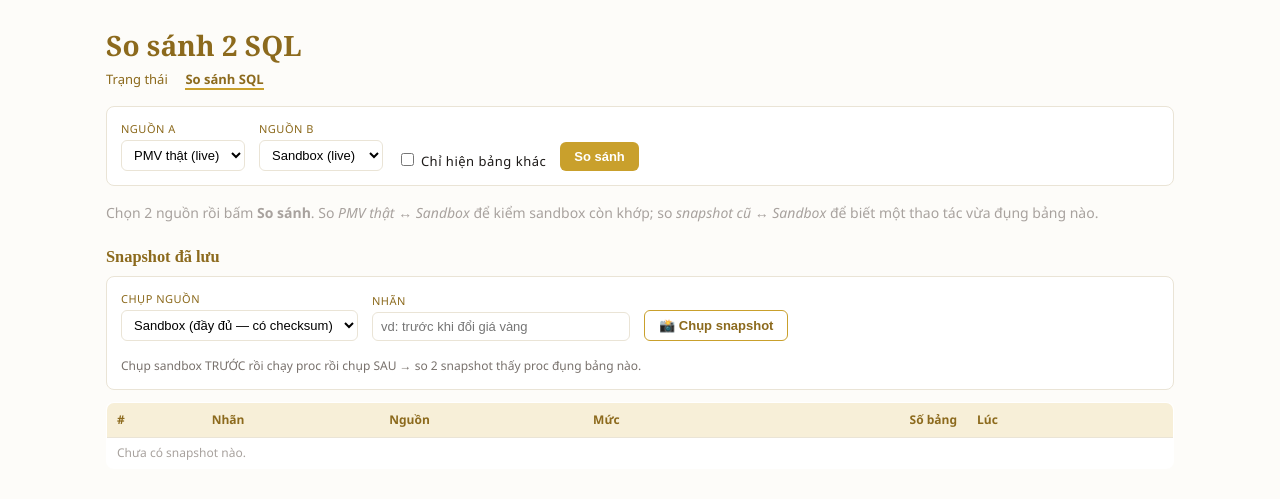
After one commit to giang88nc/KHBL, a Django app: page /so-sanh/ in a window 1280 px wide. The commit adds this page. Shown: the top 499 px of the page. Run offline with Django 5.2, Linux system fonts and the light colour scheme; data that the repository does not hold is empty.

Commit message:
GD1: bo so sanh 2 SQL + trang UI diff (/so-sanh/)
- apps/pmv/diff.py: van tay moi bang (rows tu sys.partitions + checksum CHECKSUM_AGG);
  2 muc FAST (nhe, cho PMV that) / FULL (co checksum, bat ca UPDATE, chi sandbox)
- model PmvSnapshot luu van tay de so TRUOC/SAU khi chay proc (GD3)
- trang /so-sanh/: chon 2 nguon (PMV that / sandbox / snapshot), to mau bang khac,
  loc chi-hien-bang-khac, chup/xoa snapshot; link tu trang trang thai
- Kiem chung: test_diff 4/4 PASS (UPDATE 1 dong T_STATUS thi diff bat dung 1 bang qua
  checksum du rows khong doi, khoi phuc sandbox sach); UI so PMV that vs sandbox ra 17
  bang giao dich phat sinh sau backup (khop ban do dau vet hoa don)

Co-Authored-By: Claude Opus 4.8 <noreply@anthropic.com>

```diff
--- a/apps/pmv/urls.py
+++ b/apps/pmv/urls.py
@@ -6,4 +6,7 @@ app_name = "pmv"
 
 urlpatterns = [
     path("", views.status, name="status"),
+    path("so-sanh/", views.diff_view, name="diff"),
+    path("so-sanh/chup/", views.snapshot_create, name="snapshot_create"),
+    path("so-sanh/xoa/<int:pk>/", views.snapshot_delete, name="snapshot_delete"),
 ]
--- a/apps/pmv/views.py
+++ b/apps/pmv/views.py
@@ -1,6 +1,13 @@
-from django.shortcuts import render
+import time
 
-from .models import PmvAudit, PmvState
+from django.contrib import messages
+from django.shortcuts import redirect, render
+from django.urls import reverse
+from django.utils import timezone
+from django.views.decorators.http import require_POST
+
+from . import diff as diffmod
+from .models import PmvAudit, PmvSnapshot, PmvState
 
 
 def status(request):
@@ -16,3 +23,84 @@ def status(request):
         "so_canhbao": so_canhbao,
         "write_lock": state.get("pmv_write_lock") == "1",
     })
+
+
+def _resolve_snapshot(token):
+    """token: 'pmv' | 'sandbox' | 'snap:<id>' → (data, mô tả). Live thì chụp fast."""
+    if token and token.startswith("snap:"):
+        snap = PmvSnapshot.objects.filter(pk=int(token[5:])).first()
+        if not snap:
+            return None, "(snapshot đã xóa)"
+        return snap.payload, f"#{snap.pk} {snap.label} · {snap.created_at:%d/%m %H:%M} · {snap.mode}"
+    if token in ("pmv", "sandbox"):
+        data = diffmod.snapshot(token, mode="fast")
+        nhan = "PMV thật (live)" if token == "pmv" else "Sandbox (live)"
+        return data, f"{nhan} · {timezone.localtime():%d/%m %H:%M:%S} · fast"
+    return None, "(chưa chọn)"
+
+
+def diff_view(request):
+    """So sánh 2 nguồn SQL, tô màu bảng khác nhau."""
+    snapshots = PmvSnapshot.objects.all()[:50]
+    a_tok = request.GET.get("a", "pmv")
+    b_tok = request.GET.get("b", "sandbox")
+    only_diff = request.GET.get("only") == "1"
+
+    rows = summary = None
+    desc_a = desc_b = ""
+    if "so" in request.GET:
+        data_a, desc_a = _resolve_snapshot(a_tok)
+        data_b, desc_b = _resolve_snapshot(b_tok)
+        if data_a is None or data_b is None:
+            messages.error(request, "Nguồn không hợp lệ hoặc snapshot đã xóa.")
+        else:
+            rows = diffmod.diff(data_a, data_b)
+            summary = {
+                "diff": sum(1 for r in rows if r["status"] == "diff"),
+                "only_a": sum(1 for r in rows if r["status"] == "only_a"),
+                "only_b": sum(1 for r in rows if r["status"] == "only_b"),
+                "same": sum(1 for r in rows if r["status"] == "same"),
+                "total": len(rows),
+            }
+            if only_diff:
+                rows = [r for r in rows if r["status"] != "same"]
+
+    return render(request, "pmv/diff.html", {
+        "snapshots": snapshots,
+        "a_tok": a_tok, "b_tok": b_tok, "only_diff": only_diff,
+        "desc_a": desc_a, "desc_b": desc_b,
+        "rows": rows, "summary": summary, "ran": "so" in request.GET,
+    })
+
+
+@require_POST
+def snapshot_create(request):
+    """Chụp snapshot 1 nguồn và lưu (sandbox mặc định FULL để so trước/sau proc)."""
+    source = request.POST.get("source", "sandbox")
+    mode = request.POST.get("mode", "full" if source == "sandbox" else "fast")
+    label = (request.POST.get("label") or "").strip() or f"{source} {timezone.localtime():%d/%m %H:%M}"
+    if source not in ("pmv", "sandbox"):
+        messages.error(request, "Nguồn không hợp lệ.")
+        return redirect("pmv:diff")
+    try:
+        t0 = time.monotonic()
+        data = diffmod.snapshot(source, mode=mode)
+        snap = PmvSnapshot.objects.create(
+            label=label, source=source, mode=("fast" if source == "pmv" else mode),
+            table_count=len(data), payload=data,
+        )
+        messages.success(
+            request,
+            f"Đã chụp snapshot #{snap.pk} “{label}” — {len(data)} bảng, "
+            f"{snap.mode}, {time.monotonic() - t0:.1f}s.",
+        )
+    except Exception as exc:
+        messages.error(request, f"Chụp snapshot lỗi: {exc}")
+    return redirect(f"{reverse('pmv:diff')}?a=snap:{PmvSnapshot.objects.first().pk if PmvSnapshot.objects.exists() else ''}&b=sandbox")
+
+
+@require_POST
+def snapshot_delete(request, pk):
+    PmvSnapshot.objects.filter(pk=pk).delete()
+    messages.success(request, f"Đã xóa snapshot #{pk}.")
+    return redirect("pmv:diff")
--- /dev/null
+++ b/templates/pmv/diff.html
@@ -0,0 +1,147 @@
+{% load l10n %}<!DOCTYPE html>
+<html lang="vi">
+<head>
+<meta charset="utf-8">
+<meta name="viewport" content="width=device-width, initial-scale=1">
+<title>KHBL — So sánh 2 SQL</title>
+<style>
+  :root { --gold-700:#8C6A1D; --gold-500:#C9A02C; --gold-100:#F7EFD8; --ink:#1C1917; --line:#EAE4D6; --surface:#FDFCF9; }
+  * { box-sizing:border-box; }
+  body { margin:0; background:var(--surface); color:var(--ink); font:14px/1.5 "Be Vietnam Pro","Segoe UI",sans-serif; }
+  .wrap { max-width:1100px; margin:0 auto; padding:24px 16px; }
+  h1 { font-family:"Cormorant Garamond",Georgia,serif; color:var(--gold-700); margin:0 0 2px; }
+  .nav { margin-bottom:16px; }
+  .nav a { color:var(--gold-700); text-decoration:none; margin-right:14px; font-size:13px; }
+  .nav a.active { font-weight:700; border-bottom:2px solid var(--gold-500); }
+  .msg { padding:8px 12px; border-radius:6px; margin-bottom:10px; font-size:13px; }
+  .msg.success { background:#EAF4EC; color:#2E7D46; border:1px solid #B7DCC0; }
+  .msg.error { background:#FDF2F0; color:#B3402A; border:1px solid #E4B5AC; }
+  form.bar { background:#fff; border:1px solid var(--line); border-radius:8px; padding:14px; margin-bottom:16px; display:flex; flex-wrap:wrap; gap:14px; align-items:flex-end; }
+  .fld { display:flex; flex-direction:column; gap:3px; }
+  .fld label { font-size:11px; text-transform:uppercase; letter-spacing:.5px; color:var(--gold-700); }
+  select, input[type=text] { padding:6px 8px; border:1px solid var(--line); border-radius:6px; font-size:13px; background:#fff; }
+  button { padding:7px 14px; border:0; border-radius:6px; background:var(--gold-500); color:#fff; font-weight:600; cursor:pointer; font-size:13px; }
+  button.ghost { background:#fff; color:var(--gold-700); border:1px solid var(--gold-500); }
+  button.danger { background:#fff; color:#B3402A; border:1px solid #E4B5AC; padding:2px 8px; font-size:12px; }
+  .chips { display:flex; gap:8px; flex-wrap:wrap; margin-bottom:14px; }
+  .chip { background:#fff; border:1px solid var(--line); border-radius:20px; padding:4px 12px; font-size:13px; }
+  .chip b { font-size:15px; }
+  .c-diff b { color:#B3402A; } .c-onlya b,.c-onlyb b { color:#C07A1A; } .c-same b { color:#2E7D46; }
+  table { width:100%; border-collapse:collapse; background:#fff; border:1px solid var(--line); border-radius:8px; overflow:hidden; }
+  th { background:var(--gold-100); color:var(--gold-700); text-align:left; padding:8px 10px; font-size:12px; }
+  td { padding:6px 10px; border-top:1px solid var(--line); font-size:13px; }
+  td.num { text-align:right; font-variant-numeric:tabular-nums; }
+  tr.diff { background:#FDF2F0; } tr.diff td:first-child { border-left:3px solid #B3402A; font-weight:600; }
+  tr.only_a,tr.only_b { background:#FFF7EC; } tr.only_a td:first-child,tr.only_b td:first-child { border-left:3px solid #C07A1A; }
+  tr.same td:first-child { border-left:3px solid transparent; }
+  .badge { font-size:11px; padding:1px 7px; border-radius:10px; font-weight:600; }
+  .b-diff { background:#F6D9D2; color:#B3402A; } .b-onlya,.b-onlyb { background:#F7E6C8; color:#8a5a12; }
+  .b-same { background:#E3EFE6; color:#2E7D46; }
+  .up { color:#2E7D46; } .down { color:#B3402A; }
+  .desc { font-size:12px; color:#78716c; margin:2px 0 0; }
+  .snaps { margin-top:22px; }
+  .snaps table td { font-size:12px; }
+  .muted { color:#a8a29e; }
+</style>
+</head>
+<body>
+<div class="wrap">
+  <h1>So sánh 2 SQL</h1>
+  <div class="nav">
+    <a href="{% url 'pmv:status' %}">Trạng thái</a>
+    <a href="{% url 'pmv:diff' %}" class="active">So sánh SQL</a>
+  </div>
+
+  {% for m in messages %}<div class="msg {{ m.tags }}">{{ m }}</div>{% endfor %}
+
+  <form class="bar" method="get">
+    <div class="fld">
+      <label>Nguồn A</label>
+      <select name="a">
+        <option value="pmv" {% if a_tok == "pmv" %}selected{% endif %}>PMV thật (live)</option>
+        <option value="sandbox" {% if a_tok == "sandbox" %}selected{% endif %}>Sandbox (live)</option>
+        {% for s in snapshots %}<option value="snap:{{ s.pk }}" {% if a_tok == "snap:"|add:s.pk|stringformat:'s' %}selected{% endif %}>#{{ s.pk }} {{ s.label }} ({{ s.mode }})</option>{% endfor %}
+      </select>
+    </div>
+    <div class="fld">
+      <label>Nguồn B</label>
+      <select name="b">
+        <option value="pmv" {% if b_tok == "pmv" %}selected{% endif %}>PMV thật (live)</option>
+        <option value="sandbox" {% if b_tok == "sandbox" %}selected{% endif %}>Sandbox (live)</option>
+        {% for s in snapshots %}<option value="snap:{{ s.pk }}" {% if b_tok == "snap:"|add:s.pk|stringformat:'s' %}selected{% endif %}>#{{ s.pk }} {{ s.label }} ({{ s.mode }})</option>{% endfor %}
+      </select>
+    </div>
+    <div class="fld">
+      <label>&nbsp;</label>
+      <label style="text-transform:none;font-size:13px;color:var(--ink)"><input type="checkbox" name="only" value="1" {% if only_diff %}checked{% endif %}> Chỉ hiện bảng khác</label>
+    </div>
+    <button type="submit" name="so" value="1">So sánh</button>
+  </form>
+
+  {% if ran and rows is not None %}
+    <p class="desc"><b>A:</b> {{ desc_a }} &nbsp;·&nbsp; <b>B:</b> {{ desc_b }}</p>
+    <div class="chips">
+      <div class="chip c-diff">Khác nội dung: <b>{{ summary.diff }}</b></div>
+      <div class="chip c-onlya">Chỉ có ở A: <b>{{ summary.only_a }}</b></div>
+      <div class="chip c-onlyb">Chỉ có ở B: <b>{{ summary.only_b }}</b></div>
+      <div class="chip c-same">Giống nhau: <b>{{ summary.same }}</b></div>
+      <div class="chip">Tổng bảng: <b>{{ summary.total }}</b></div>
+    </div>
+    <table>
+      <thead><tr><th>Bảng</th><th style="text-align:right">Dòng A</th><th style="text-align:right">Dòng B</th><th style="text-align:right">Δ (B−A)</th><th>Checksum</th><th>Trạng thái</th></tr></thead>
+      <tbody>
+        {% for r in rows %}
+        <tr class="{{ r.status }}">
+          <td>{{ r.tbl }}</td>
+          <td class="num">{% if r.rows_a is not None %}{{ r.rows_a|unlocalize }}{% else %}<span class="muted">—</span>{% endif %}</td>
+          <td class="num">{% if r.rows_b is not None %}{{ r.rows_b|unlocalize }}{% else %}<span class="muted">—</span>{% endif %}</td>
+          <td class="num">{% if r.delta %}<span class="{% if r.delta > 0 %}up{% else %}down{% endif %}">{% if r.delta > 0 %}+{% endif %}{{ r.delta|unlocalize }}</span>{% elif r.delta == 0 %}0{% else %}<span class="muted">—</span>{% endif %}</td>
+          <td>{% if r.cs_changed %}<span class="badge b-diff">đổi giá trị</span>{% elif r.status == "same" %}<span class="muted">khớp</span>{% else %}<span class="muted">—</span>{% endif %}</td>
+          <td>
+            {% if r.status == "diff" %}<span class="badge b-diff">KHÁC</span>
+            {% elif r.status == "only_a" %}<span class="badge b-onlya">chỉ ở A</span>
+            {% elif r.status == "only_b" %}<span class="badge b-onlyb">chỉ ở B</span>
+            {% else %}<span class="badge b-same">giống</span>{% endif %}
+          </td>
+        </tr>
+        {% endfor %}
+      </tbody>
+    </table>
+  {% elif ran %}
+    <p class="muted">Không có dữ liệu để so sánh.</p>
+  {% else %}
+    <p class="muted">Chọn 2 nguồn rồi bấm <b>So sánh</b>. So <i>PMV thật ↔ Sandbox</i> để kiểm sandbox còn khớp; so <i>snapshot cũ ↔ Sandbox</i> để biết một thao tác vừa đụng bảng nào.</p>
+  {% endif %}
+
+  <div class="snaps">
+    <h3 style="color:var(--gold-700);font-family:'Cormorant Garamond',serif;margin-bottom:6px">Snapshot đã lưu</h3>
+    <form method="post" action="{% url 'pmv:snapshot_create' %}" class="bar" style="margin-bottom:12px">
+      {% csrf_token %}
+      <div class="fld"><label>Chụp nguồn</label>
+        <select name="source">
+          <option value="sandbox">Sandbox (đầy đủ — có checksum)</option>
+          <option value="pmv">PMV thật (nhanh — chỉ số dòng)</option>
+        </select>
+      </div>
+      <div class="fld"><label>Nhãn</label><input type="text" name="label" placeholder="vd: trước khi đổi giá vàng" size="28"></div>
+      <button type="submit" class="ghost">📸 Chụp snapshot</button>
+      <span class="desc" style="align-self:center">Chụp sandbox TRƯỚC rồi chạy proc rồi chụp SAU → so 2 snapshot thấy proc đụng bảng nào.</span>
+    </form>
+    <table>
+      <thead><tr><th>#</th><th>Nhãn</th><th>Nguồn</th><th>Mức</th><th style="text-align:right">Số bảng</th><th>Lúc</th><th></th></tr></thead>
+      <tbody>
+        {% for s in snapshots %}
+        <tr>
+          <td>{{ s.pk }}</td><td>{{ s.label }}</td><td>{{ s.get_source_display }}</td><td>{{ s.mode }}</td>
+          <td class="num">{{ s.table_count|unlocalize }}</td><td>{{ s.created_at|date:"d/m/Y H:i" }}</td>
+          <td><form method="post" action="{% url 'pmv:snapshot_delete' s.pk %}" onsubmit="return confirm('Xóa snapshot #{{ s.pk }}?')">{% csrf_token %}<button class="danger">Xóa</button></form></td>
+        </tr>
+        {% empty %}
+        <tr><td colspan="7" class="muted">Chưa có snapshot nào.</td></tr>
+        {% endfor %}
+      </tbody>
+    </table>
+  </div>
+</div>
+</body>
+</html>
--- a/templates/pmv/status.html
+++ b/templates/pmv/status.html
@@ -31,6 +31,10 @@
 <div class="wrap">
   <h1>KHBL — Bán lẻ Kim Hạnh 2</h1>
   <div class="sub">GĐ0 · Gateway PMV + backup đêm · song song PMVGoldRT</div>
+  <div style="margin-bottom:16px">
+    <a href="{% url 'pmv:status' %}" style="color:var(--gold-700);text-decoration:none;margin-right:14px;font-weight:700;border-bottom:2px solid var(--gold-500)">Trạng thái</a>
+    <a href="{% url 'pmv:diff' %}" style="color:var(--gold-700);text-decoration:none;margin-right:14px">So sánh SQL</a>
+  </div>
 
   {% if write_lock %}
   <div class="banner">⛔ pmv_write_lock đang BẬT — vendor vừa đổi version DB PMV, khóa mọi hướng ghi cho tới khi kiểm tra lại (skill pmv-proc-map).</div>
```
Also changed, not shown: apps/pmv/admin.py (+7 -1 lines), apps/pmv/diff.py (added, +78 -0 lines), apps/pmv/models.py (+24 -0 lines), apps/pmv/migrations/0002_pmvsnapshot.py (added).
